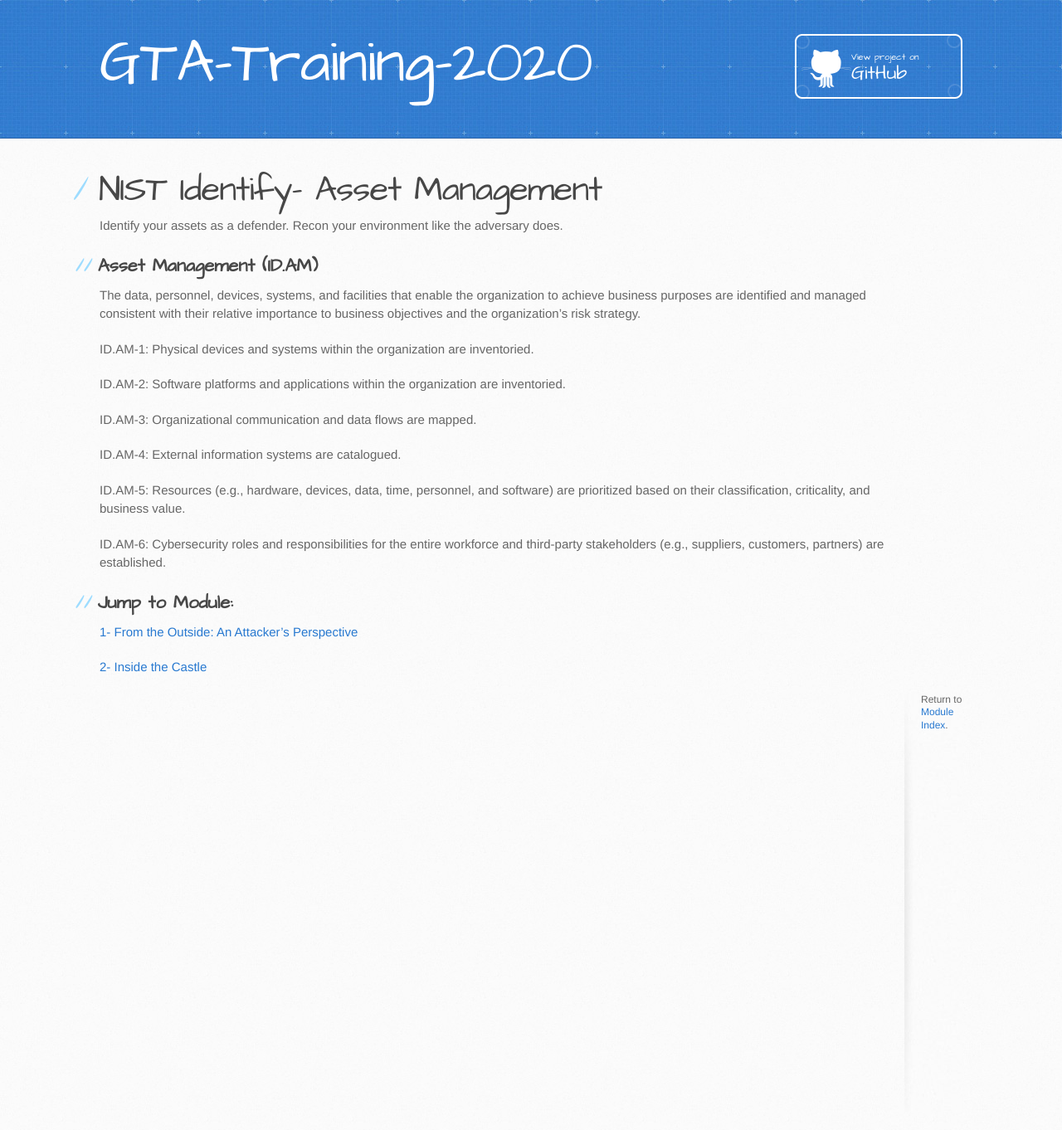
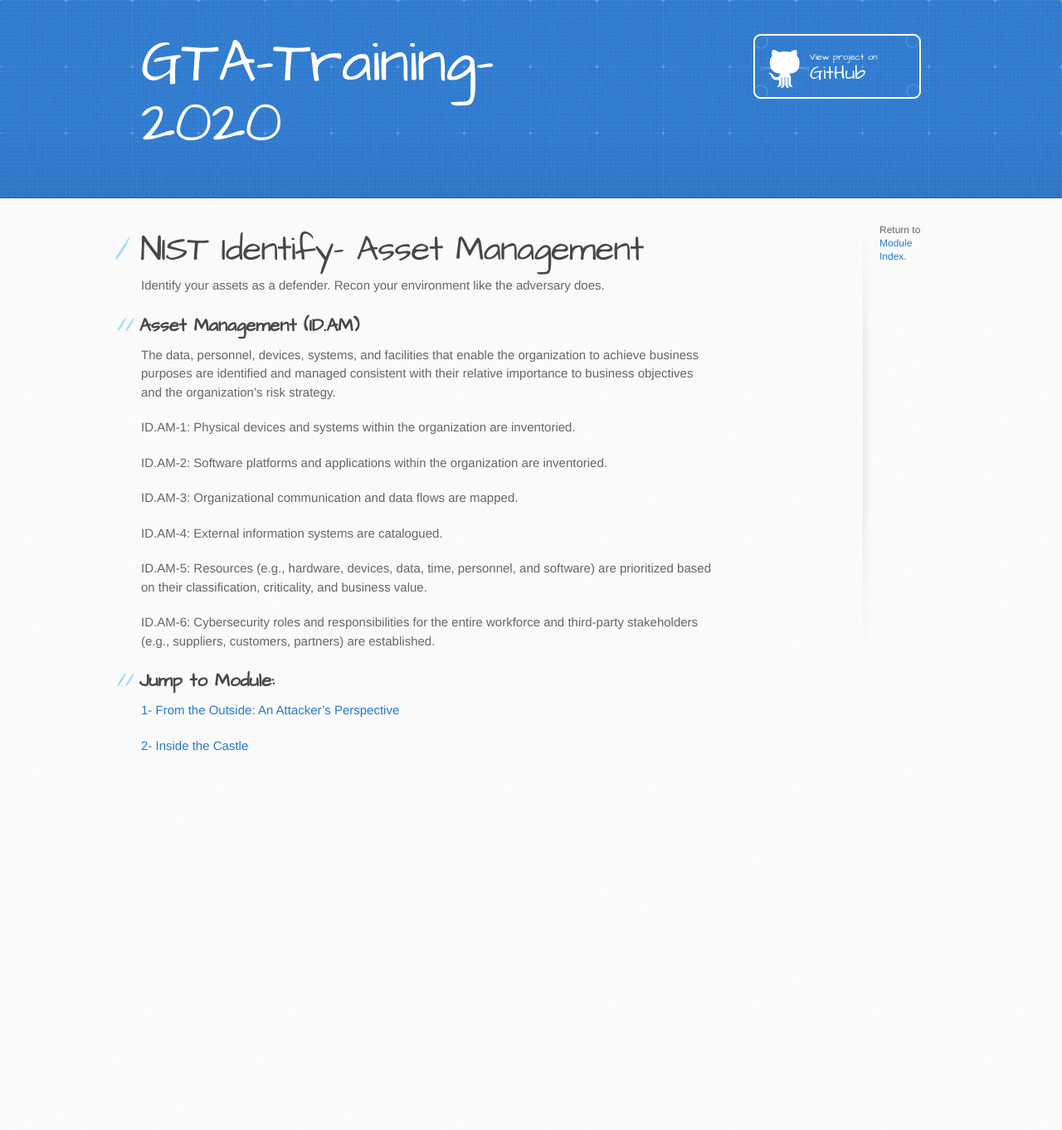
Before and after one commit to GA-CyberWorkforceAcademy/GTA-Training-2020, a Jekyll site: the page built from index.md, in a window 1280 px wide. Shown: the whole page at 83% size. Built offline with Jekyll 4.4.1, drawn with Linux system fonts in a browser that asks for light colours; our own code applies the rules of GitHub Pages for plain Markdown files; the repository's description, which GitHub fills in, is left out; after the commit the page ends 953 px from its top, so only the background shows below that.

Commit message:
Update jekyll-theme-architect.scss

```diff
--- a/_sass/jekyll-theme-architect.scss
+++ b/_sass/jekyll-theme-architect.scss
@@ -32,7 +32,7 @@ header {
 }
 
 header h1 {
-  width: 740px;
+  width: 540px;
   margin-top: 0;
   margin-bottom: 0.2em;
   font-size: 72px;
@@ -43,7 +43,7 @@ header h1 {
 }
 
 header h2 {
-  width: 740px;
+  width: 540px;
   margin-top: 0;
   margin-bottom: 0;
   font-size: 26px;
@@ -55,7 +55,7 @@ header h2 {
 
 .inner {
   position: relative;
-  width: 1040px;
+  width: 940px;
   margin: 0 auto;
 }
 
@@ -66,7 +66,7 @@ header h2 {
 
 #main-content {
   float: left;
-  width: 990px;
+  width: 690px;
 }
 
 #main-content img {
```
